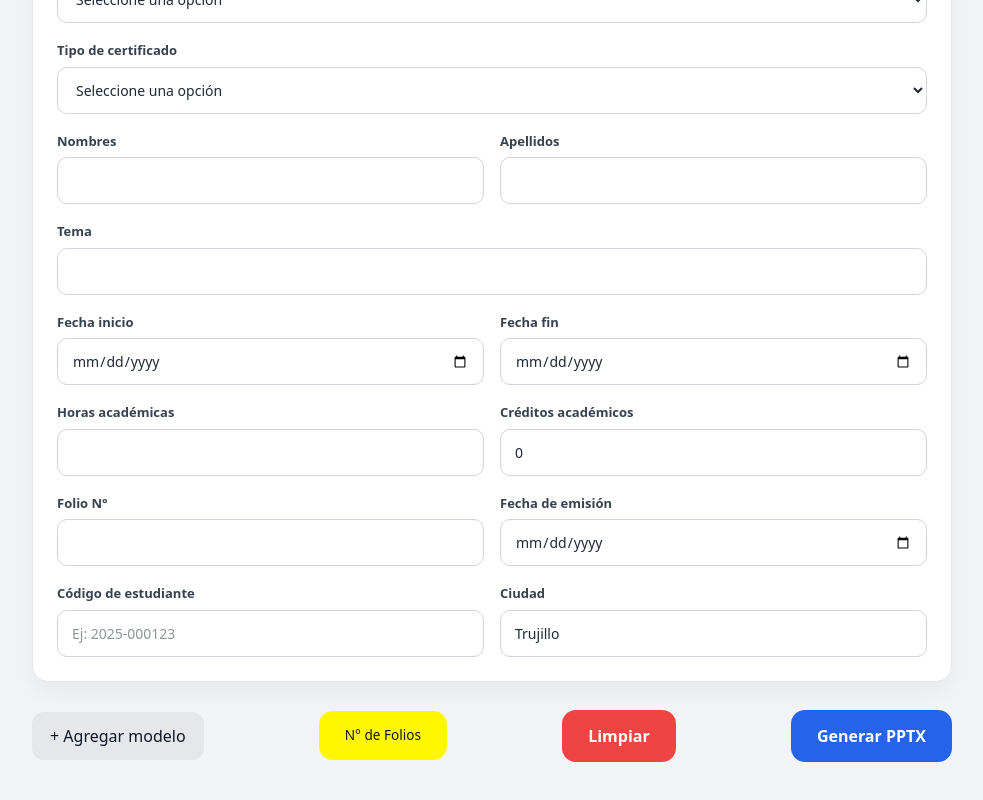
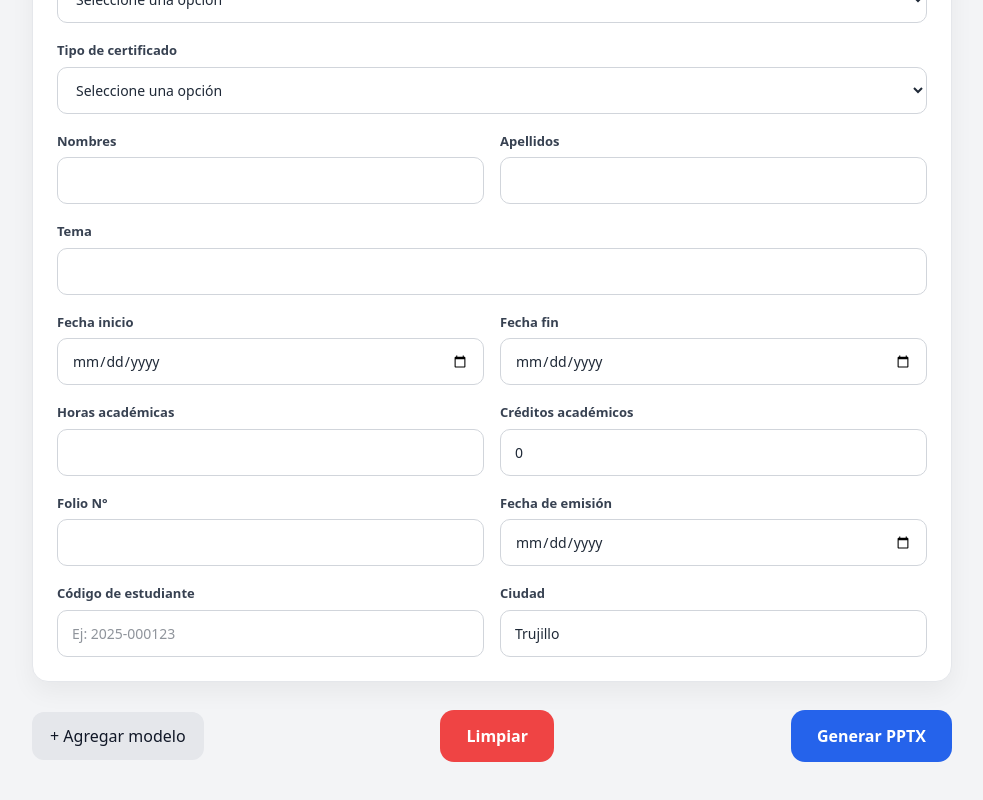
Before and after one commit to CuevaBenjamin-dev/ipde_frontend_certificados, an Angular app: page / in a window 1280 px wide. Shown: the part 284-1084 px from the top of the page, without its empty margins (148-1131 px from the left). Built offline with nearby package versions, Linux system fonts and the light colour scheme.

Commit message:
Se retiró el botón N° de Folios

```diff
--- a/src/app/pages/formulario/formulario.html
+++ b/src/app/pages/formulario/formulario.html
@@ -144,14 +144,14 @@
         + Agregar modelo
       </button>
 
-      <a
+      <!-- <a
         href="https://drive.google.com/file/d/1UBLykyA21zRTl-sqQzOj-y42hMMUhU_H/view"
         target="_blank"
         rel="noopener noreferrer"
         class="btn-folios"
       >
         N° de Folios
-      </a>
+      </a> -->
 
       <!-- 🔥 BOTÓN LIMPIAR -->
       <button type="button" class="btn-clear" (click)="limpiarFormulario()">Limpiar</button>
```
